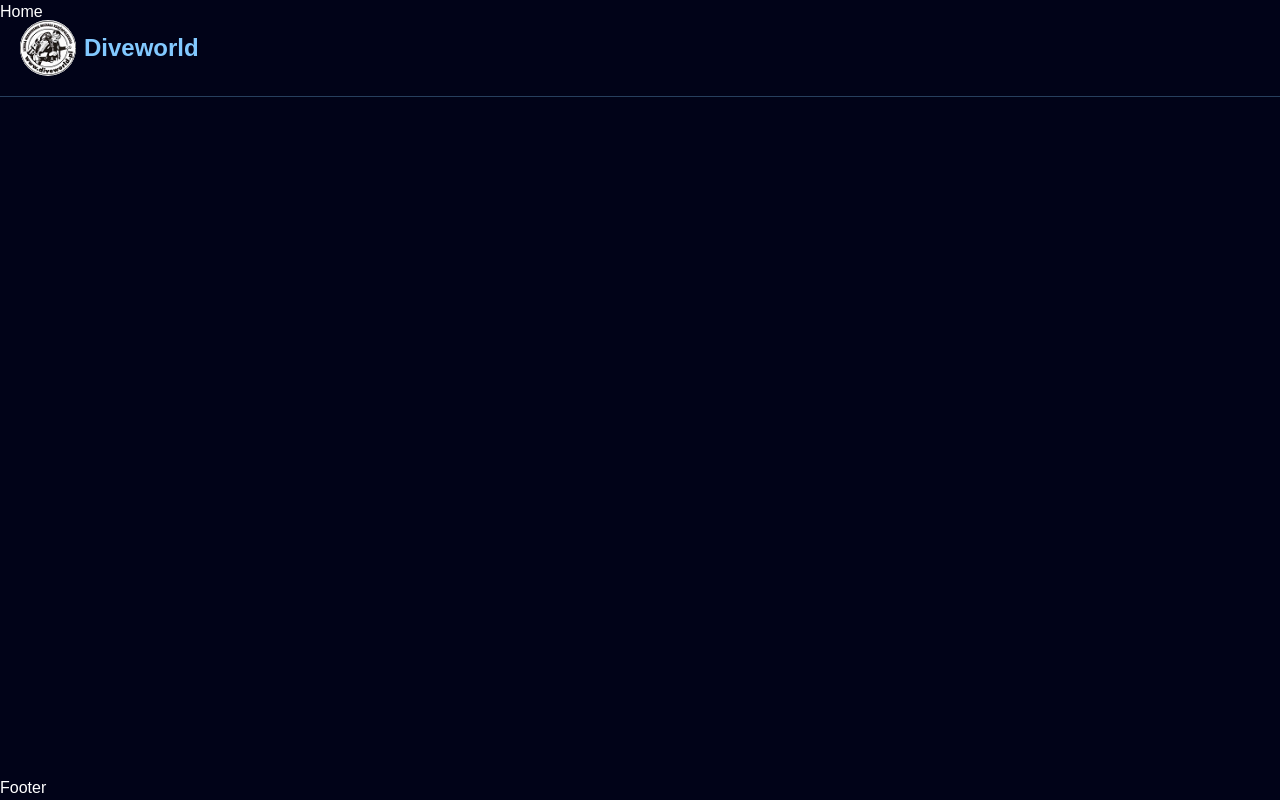
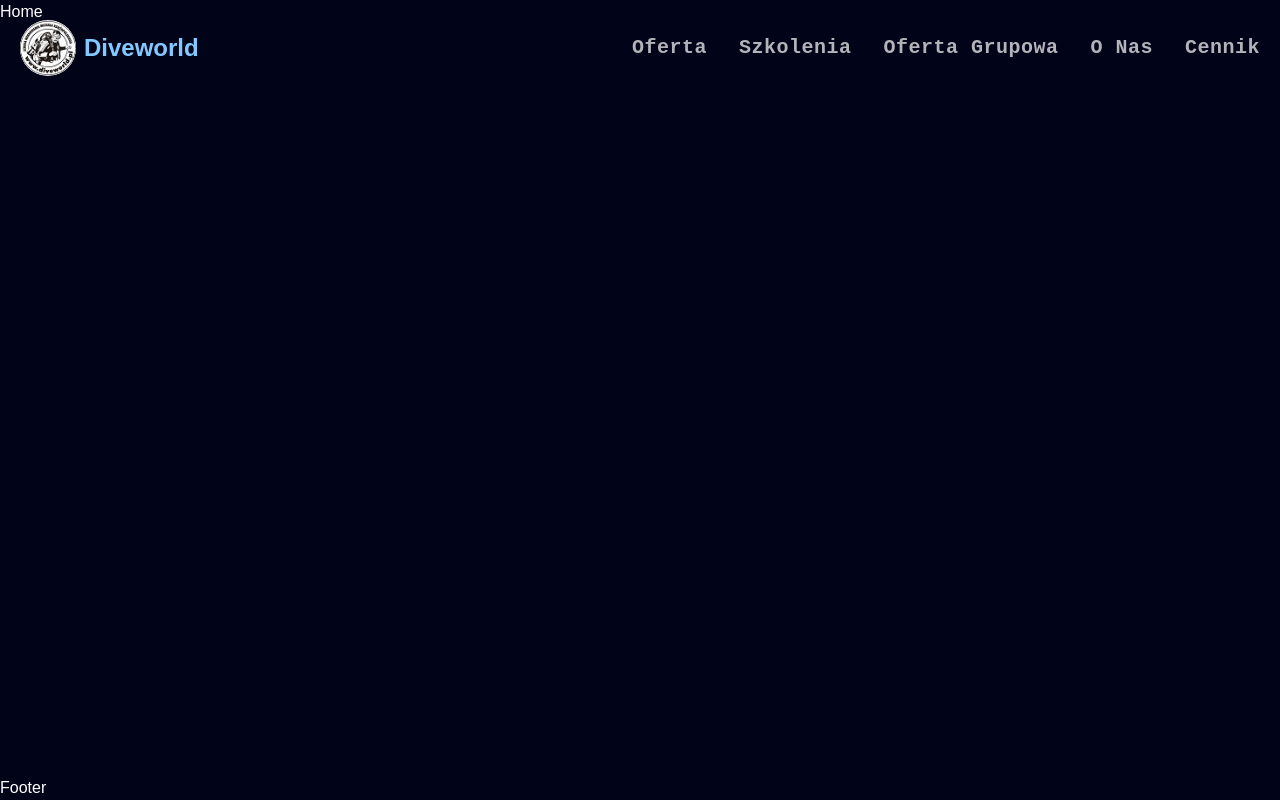
Before and after one commit to MattFvnDev/Diveworld, a React (Vite) app: page / in a window 1280 px wide. Built offline with nearby package versions, Linux system fonts and the light colour scheme.

Commit message:
Navbar UI

```diff
--- a/src/components/Header.jsx
+++ b/src/components/Header.jsx
@@ -1,4 +1,4 @@
-import { MobileNavbar, MobileButton, Logo } from "./"
+import { MobileNavbar, MobileButton, Logo, Navbar } from "./"
 import { useState } from "react"
 
 const Header = () => {
@@ -11,18 +11,19 @@ const Header = () => {
     }
   }
   return (
-    <header className="fixed top-0 left-0 right-0 border-b border-active/30 z-50">
+    <header className="fixed top-0 left-0 right-0 z-50">
       <div className="mx-auto p-5 flex justify-between max-w-screen-2xl">
         <Logo />
+        <Navbar />
         <MobileButton
           openNavigation={openNavigation}
           toggleNavigation={toggleNavigation}
         />
+        <MobileNavbar
+          toggleNavigation={toggleNavigation}
+          openNavigation={openNavigation}
+        />
       </div>
-      <MobileNavbar
-        toggleNavigation={toggleNavigation}
-        openNavigation={openNavigation}
-      />
     </header>
   )
 }
--- /dev/null
+++ b/src/components/Navbar.jsx
@@ -0,0 +1,27 @@
+import { navigationLinks } from "../constants"
+import { NavLink } from "react-router-dom"
+
+const Navbar = () => {
+  return (
+    <nav className="hidden lg:flex">
+      <ul className="flex items-center space-x-4 gap-4">
+        {navigationLinks.map((navigationlink) => (
+          <li key={navigationlink.id} className="">
+            <NavLink
+              to={`${navigationlink.path}`}
+              className={({ isActive }) =>
+                isActive
+                  ? "hover:text-active text-xl tracking-wide font-bold font-code text-accent"
+                  : "text-xl tracking-wide font-bold font-code text-default/70 hover:text-active"
+              }
+            >
+              {navigationlink.title}
+            </NavLink>
+          </li>
+        ))}
+      </ul>
+    </nav>
+  )
+}
+
+export default Navbar
--- a/src/components/index.js
+++ b/src/components/index.js
@@ -4,5 +4,6 @@ import Footer from "./Footer"
 import MobileButton from "./MobileButton"
 import MenuSvg from "./MenuSvg"
 import MobileNavbar from "./MobileNavbar"
+import Navbar from "./Navbar"
 
-export { Header, Logo, Footer, MobileButton, MenuSvg, MobileNavbar}
+export { Header, Logo, Footer, MobileButton, MenuSvg, MobileNavbar, Navbar}
--- a/tailwind.config.js
+++ b/tailwind.config.js
@@ -9,6 +9,7 @@ export default {
         active: "#82c9ff",
         default: "#FFFFFF",
         mobilebackground: "#4d117a",
+        accent:"#ff6726"
       },
       fontFamily: {
         sans: ["var(--font-sora)", ...fontFamily.sans],
```
